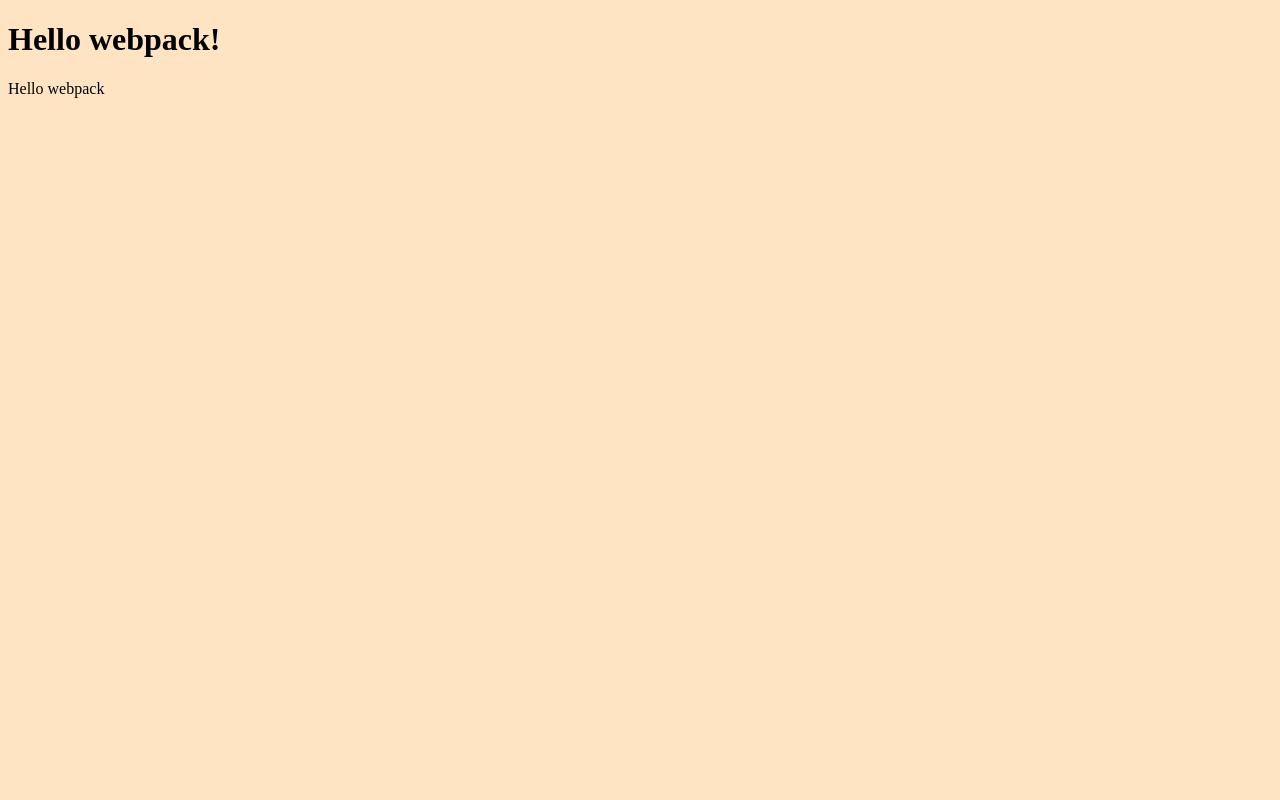
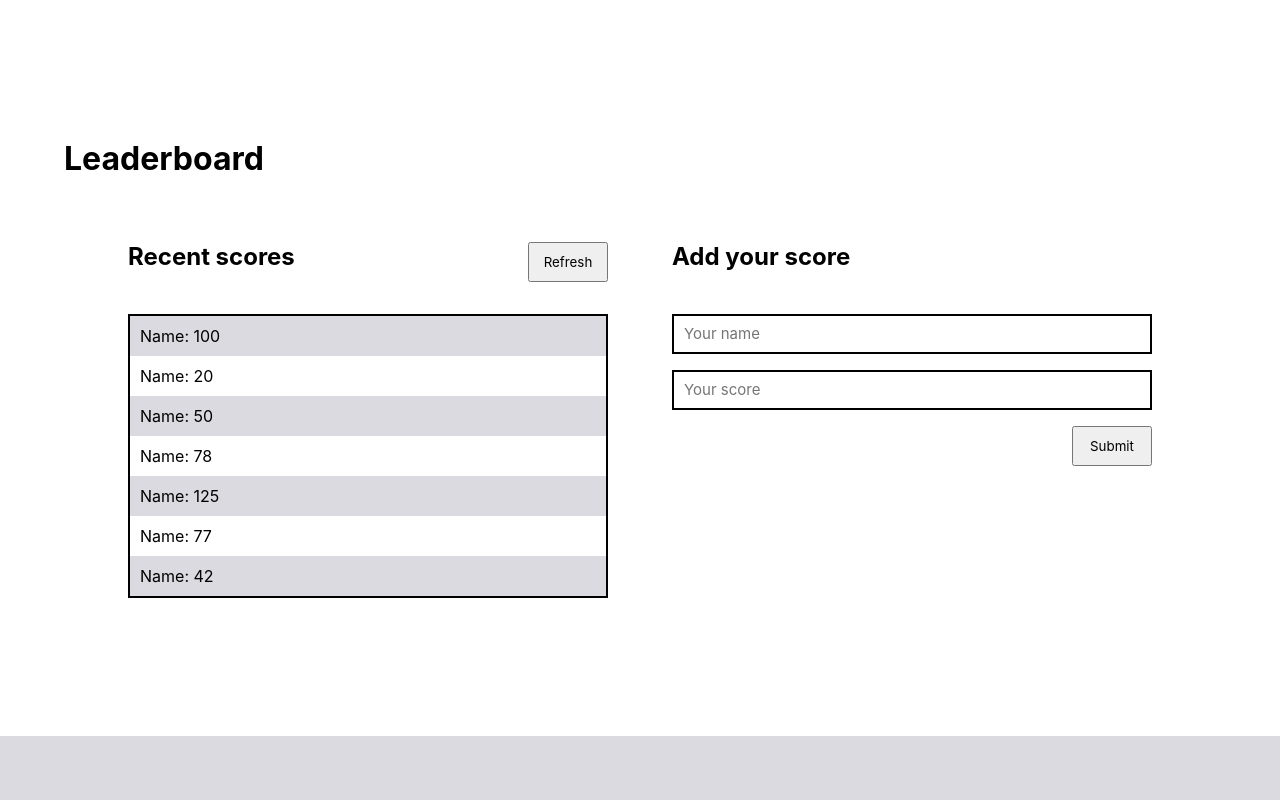
Before and after one commit to newhoteng/Leaderboard, a website built with webpack: page src/index.html in a window 1280 px wide. Built offline with nearby package versions, Linux system fonts and the light colour scheme.

Commit message:
Add index.html content

```diff
--- a/src/index.html
+++ b/src/index.html
@@ -1,11 +1,42 @@
 <!DOCTYPE html>
 <html lang="en">
 <head>
-    <meta charset="UTF-8">
-    <meta name="viewport" content="width=device-width, initial-scale=1.0">
-    <title>Wbpack Exercise</title>
+  <meta charset="UTF-8">
+  <meta http-equiv="X-UA-Compatible" content="IE=edge">
+  <meta name="viewport" content="width=device-width, initial-scale=1.0">
+  <title>Leaderboard</title>
 </head>
 <body>
-    <h1>Hello webpack!</h1>
+  <div class="mock-body">
+    <div class="main-container">
+      <h1>Leaderboard</h1>
+      <div class="container">
+        <section class="recent-scores">
+          <div class="recent-headline">
+            <h2>Recent scores</h2>
+            <button type="button">Refresh</button>
+          </div>
+          <ul>
+            <li>Name: 100</li>
+            <li>Name: 20</li>
+            <li>Name: 50</li>
+            <li>Name: 78</li>
+            <li>Name: 125</li>
+            <li>Name: 77</li>
+            <li>Name: 42</li>
+          </ul>
+        </section>
+        <section class="add-scores">
+          <h2>Add your score</h2>
+          <form action="">
+            <input type="text" placeholder="Your name" id="name" name="name">
+            <input type="text" placeholder="Your score" id="score" name="score">
+            <button type="submit">Submit</button>
+          </form>
+        </section>
+      </div>
+    </div>
+  </div>
+  <footer class="footer"></footer>
 </body>
 </html>
--- a/src/index.js
+++ b/src/index.js
@@ -1,13 +1,12 @@
-import _ from 'lodash';
 import './style.css';
 
-function component() {
-  const element = document.createElement('div');
+// function component() {
+//   const element = document.createElement('div');
 
-  // Lodash, now imported by this script
-  element.innerHTML = _.join(['Hello', 'webpack'], ' ');
+//   // Lodash, now imported by this script
+//   element.innerHTML = _.join(['Hello', 'webpack'], ' ');
 
-  return element;
-}
+//   return element;
+// }
 
-document.body.appendChild(component());
+// document.body.appendChild(component());
--- a/src/style.css
+++ b/src/style.css
@@ -1,7 +1,97 @@
-body {
-  background-color: bisque;
+* {
+  box-sizing: border-box;
+  padding: 0;
+  margin: 0;
+  scroll-behavior: smooth;
+  font-family: 'Inter', sans-serif;
 }
 
-.hello {
-  color: red;
+.mock-body {
+  height: calc(100vh - 4rem);
+  display: flex;
+  align-items: center;
+  justify-content: center;
 }
+
+.main-container {
+  width: 100%;
+  padding: 0 4rem;
+}
+
+.container {
+  display: flex;
+  gap: 4rem;
+  margin: 4rem 4rem 0;
+}
+
+li {
+  height: 40px;
+  display: flex;
+  align-items: center;
+  padding-left: 10px;
+}
+
+ul {
+  list-style: none;
+  border: 2px solid black;
+  width: 100%;
+  margin-top: 2rem;
+}
+
+h2 {
+  height: 40px;
+}
+
+.recent-headline {
+  display: flex;
+  justify-content: space-between;
+}
+
+.recent-scores button {
+  width: 80px;
+  height: 40px;
+}
+
+.recent-scores {
+  width: 50%;
+  /* display: flex;
+  flex-wrap: wrap;
+  justify-content: space-between; */
+}
+
+ul li:nth-of-type(odd) {
+  background-color: rgb(218, 218, 224);
+}
+
+.add-scores {
+  width: 50%;
+}
+
+form {
+  display: flex;
+  flex-direction: column;
+  gap: 1rem;
+  margin-top: 2rem;
+  align-items: end;
+}
+
+input {
+  width: 100%;
+  height: 40px;
+  font-size: 15px;
+  padding-left: 10px;
+  border: 2px solid black;
+}
+
+.add-scores button {
+  width: 80px;
+  height: 40px;
+}
+
+.footer {
+  height: 4rem;
+  background-color: rgb(218, 218, 224);
+  position: fixed;
+  bottom: 0;
+  width: 100%;
+}
```
